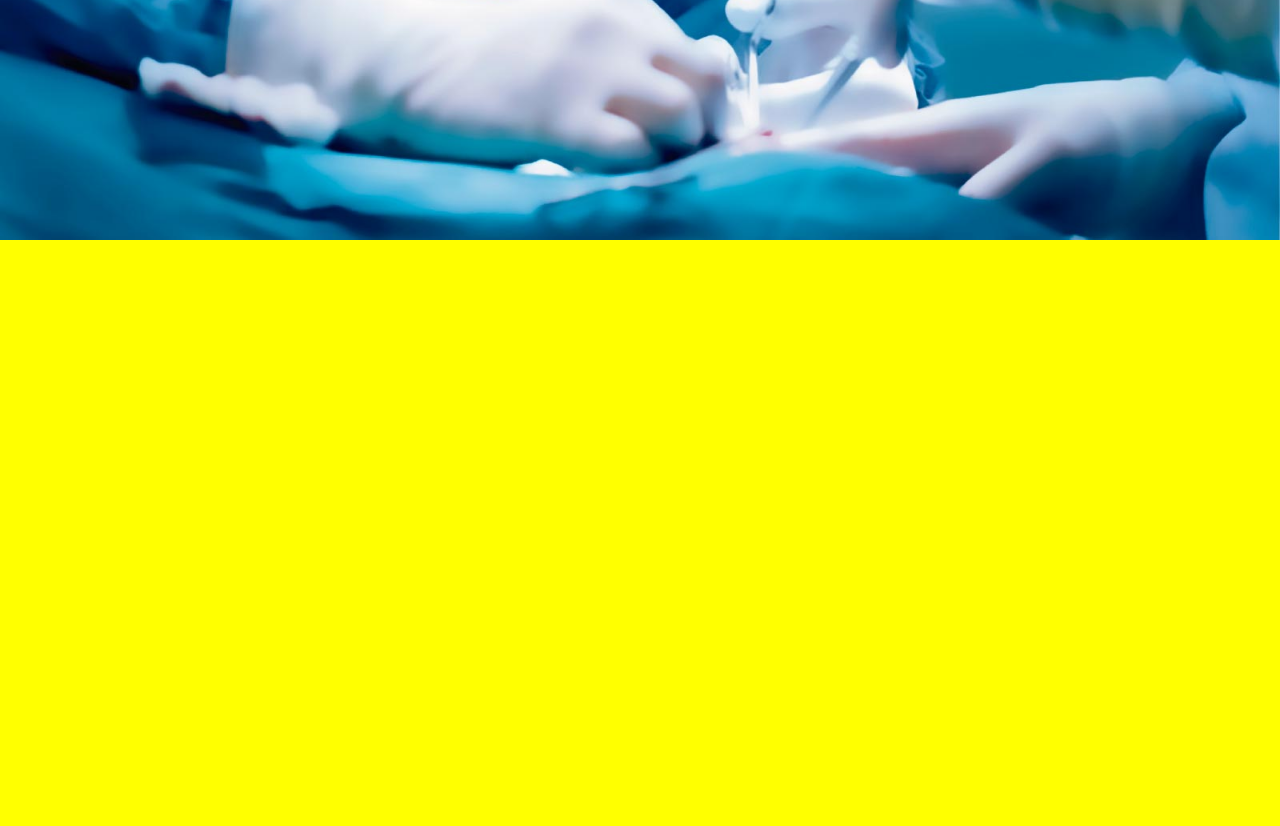
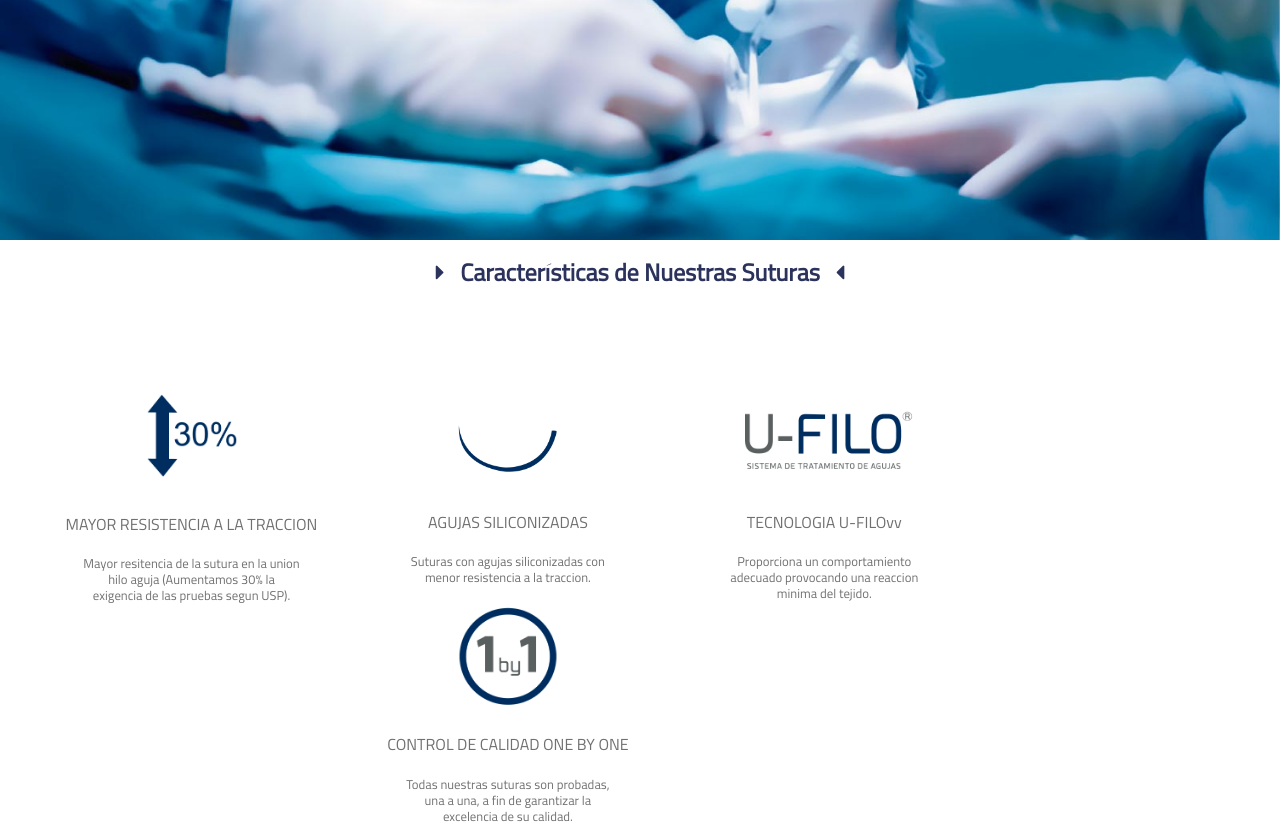
Before and after one commit to BRANDEMMA/sutumed, a PHP site: page / in a window 1280 px wide. Shown: the part 506-1332 px from the top of the page. Before the commit the page ends 746 px from the top, so only its background shows below. Run offline with PHP 8.4, Linux system fonts and the light colour scheme; some libraries are stand-ins or nearby versions.

Commit message:
caracteristicas

```diff
--- a/css/estilos.css
+++ b/css/estilos.css
@@ -18,8 +18,6 @@
 body{
 	margin: 0;
 	width: 100%;
-
-	background-color: yellow;
 }
 .clear{
 	clear: both;
@@ -32,7 +30,14 @@ body{
 header{
 	font-family: "Titillium-Semibold";
 	margin: 0 auto;
+	top: 0;
 	width: 90%;
+}
+.posicion{
+	position: absolute;
+	top: 0;
+	width: 90%;
+	z-index: 10;
 }
 .contacto-cabecera{
 	color: white;
@@ -142,12 +147,6 @@ header{
 
 
 /*--==================== ESTILOS SLIDER (INICIA)========================--*/
-.posicion-slider{
-	position: absolute;
-	top: 0;
-	width: 100%;
-	z-index: -1;
-}
 #contenedor-slider{
 	position: relative;
 	overflow: hidden;
@@ -220,3 +219,52 @@ header{
 	left: 10px;
 }
 /*--==================== ESTILOS SLIDER (TERMINA)========================--*/
+
+
+
+
+
+/*--==================== ESTILOS INDEX (INICIA)========================--*/
+.contenedor-caracteristicas{
+	font-family: "Titillium-Regular";
+	margin: 0 auto;
+	text-align: center;
+	width: 90%;
+}
+.contenedor-caracteristicas h2{
+	color: #2B325C;
+	margin-bottom: 8%;
+}
+.caracteristicas{
+	color: #707070;
+	float: left;
+    /*padding: 0 2%;*/
+    width: 255px;
+}
+.margen{
+	padding-right: 5.33%;
+}
+.caracteristicas .img1{
+	width: 40%;
+}
+.caracteristicas .img2{
+    padding-top: 10%;
+	width: 40%;
+}
+.caracteristicas .img3{
+    padding-top: 4%;
+	width: 70%;
+}
+.caracteristicas .img4{
+	width: 40%;
+}
+.caracteristicas h4{
+	font-weight: lighter;
+	font-size: 1em;
+}
+.caracteristicas p{
+	font-size: 0.8em;
+	margin: 0 auto;
+	width: 85%;
+}
+/*--==================== ESTILOS INDEX (TERMINA)========================--*/
--- a/index.html
+++ b/index.html
@@ -33,6 +33,7 @@
 
 <body>
 	<header>
+		<div class="posicion">
 			<div class="contacto-cabecera">
 				<p>Have any questions? &nbsp; <a href=""><i class="fa fa-phone naranja" aria-hidden="true"></i> USA +1 (239) 888 7805</a> &nbsp;&nbsp; <a href=""><i class="fa fa-envelope-o naranja" aria-hidden="true"></i> info@sutumed.us</a></p>
 			</div>
@@ -78,8 +79,9 @@
 				</nav>
 			</div> -->
 			<!-- MENU RESPONSIVE -->
+		</div>
 	</header>
-	<div class="posicion-slider">
+
 	<div id="contenedor-slider">
 		<div id="slider">
 			<section>
@@ -115,6 +117,31 @@
 		</div>
 		<script src="js/slider.js"></script>
 	</div>
+
+	<div class="contenedor-caracteristicas">
+		<h2><i class="fa fa-caret-right" aria-hidden="true"></i>&nbsp;&nbsp; Características de Nuestras Suturas &nbsp;&nbsp;<i class="fa fa-caret-left" aria-hidden="true"></i></h2>
+		<div class="caracteristicas margen">
+			<img class="img1" src="img/resistencia.gif">
+			<h4>MAYOR RESISTENCIA A LA TRACCION</h4>
+			<p>Mayor resitencia de la sutura en la union hilo aguja (Aumentamos 30% la exigencia de las pruebas segun USP).</p>
+		</div>
+		<div class="caracteristicas margen">
+			<img class="img2" src="img/agujas.gif">
+			<h4>AGUJAS SILICONIZADAS</h4>
+			<p>Suturas con agujas siliconizadas con menor resistencia a la traccion.</p>
+		</div>
+		<div class="caracteristicas margen">
+			<img class="img3" src="img/u-filo.gif">
+			<h4>TECNOLOGIA U-FILOvv</h4>
+			<p>Proporciona un comportamiento adecuado provocando una reaccion minima del tejido.</p>
+		</div>
+		<div class="caracteristicas">
+			<img class="img4" src="img/calidad.gif">
+			<h4>CONTROL DE CALIDAD ONE BY ONE</h4>
+			<p>Todas nuestras suturas son probadas, una a una, a fin de garantizar la excelencia de su calidad.</p>
+		</div>
+
+		<div class="clear"></div>
 	</div>
 </body>
 
```
Also changed, not shown: img/agujas.gif (added), img/calidad.gif (added), img/resistencia.gif (added), img/u-filo.gif (added). Lines whose indentation alone changed are shown as unchanged.
